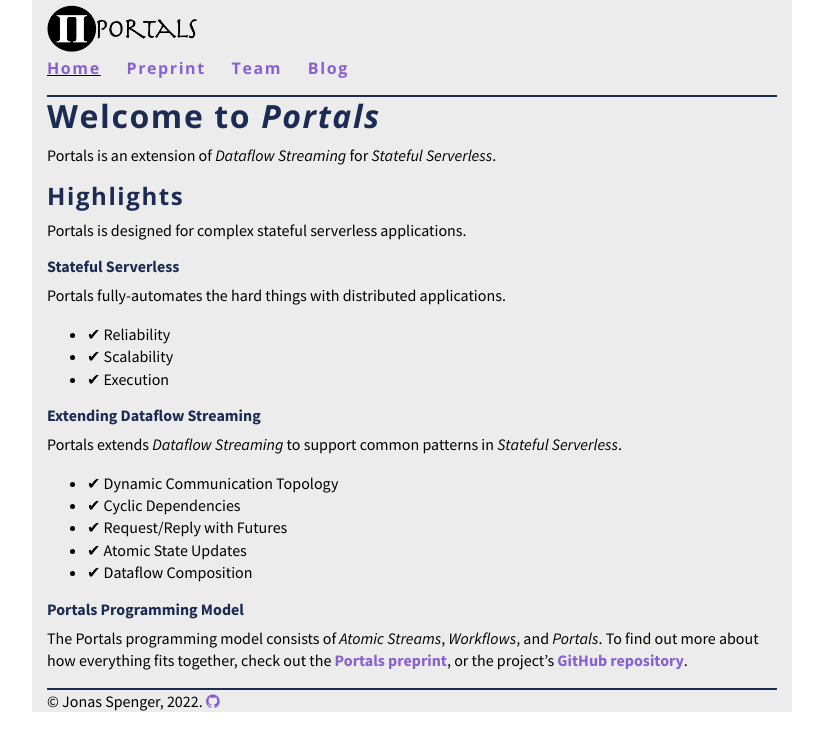
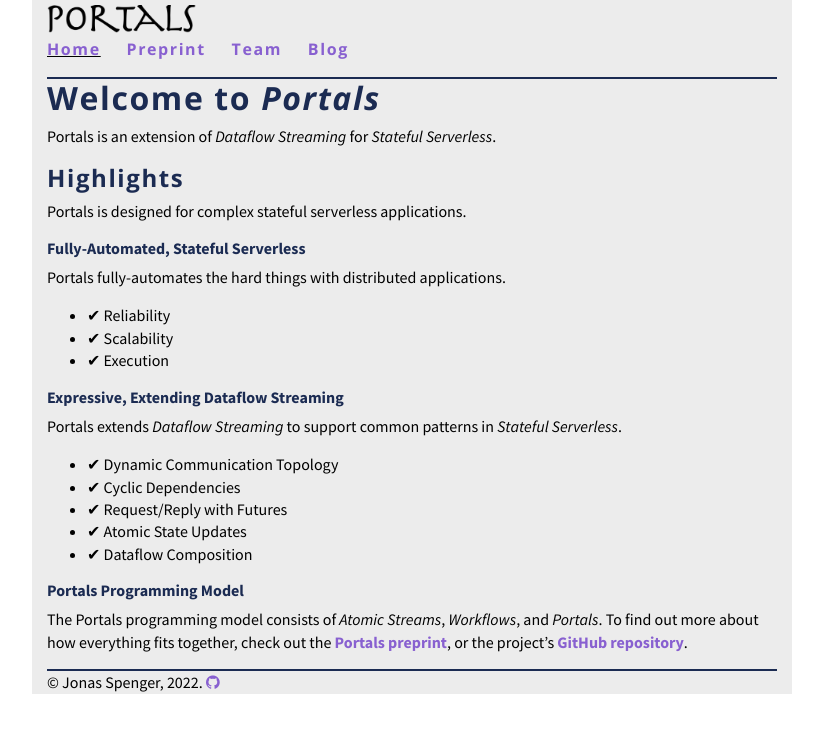
Before and after one commit to portals-project/portals-project.github.io, a Jekyll site: the page built from index.md, in a window 1280 px wide. Shown: the top 751 px of the page, without its empty margins (228-1051 px from the left). Built offline with Jekyll 4.4.1, drawn with Linux system fonts in a browser that asks for light colours.

```diff
--- a/index.md
+++ b/index.md
@@ -10,13 +10,13 @@ Portals is an extension of *Dataflow Streaming* for *Stateful Serverless*.
 ## Highlights
 Portals is designed for complex stateful serverless applications.
 
-#### Stateful Serverless
+#### Fully-Automated, Stateful Serverless
 Portals fully-automates the hard things with distributed applications.
 * &#10004; Reliability
 * &#10004; Scalability
 * &#10004; Execution
 
-#### Extending Dataflow Streaming
+#### Expressive, Extending Dataflow Streaming
 Portals extends *Dataflow Streaming* to support common patterns in *Stateful Serverless*.
 * &#10004; Dynamic Communication Topology
 * &#10004; Cyclic Dependencies
```
Also changed, not shown: team.md (+5 -0 lines), assets/logo/portals.png.
